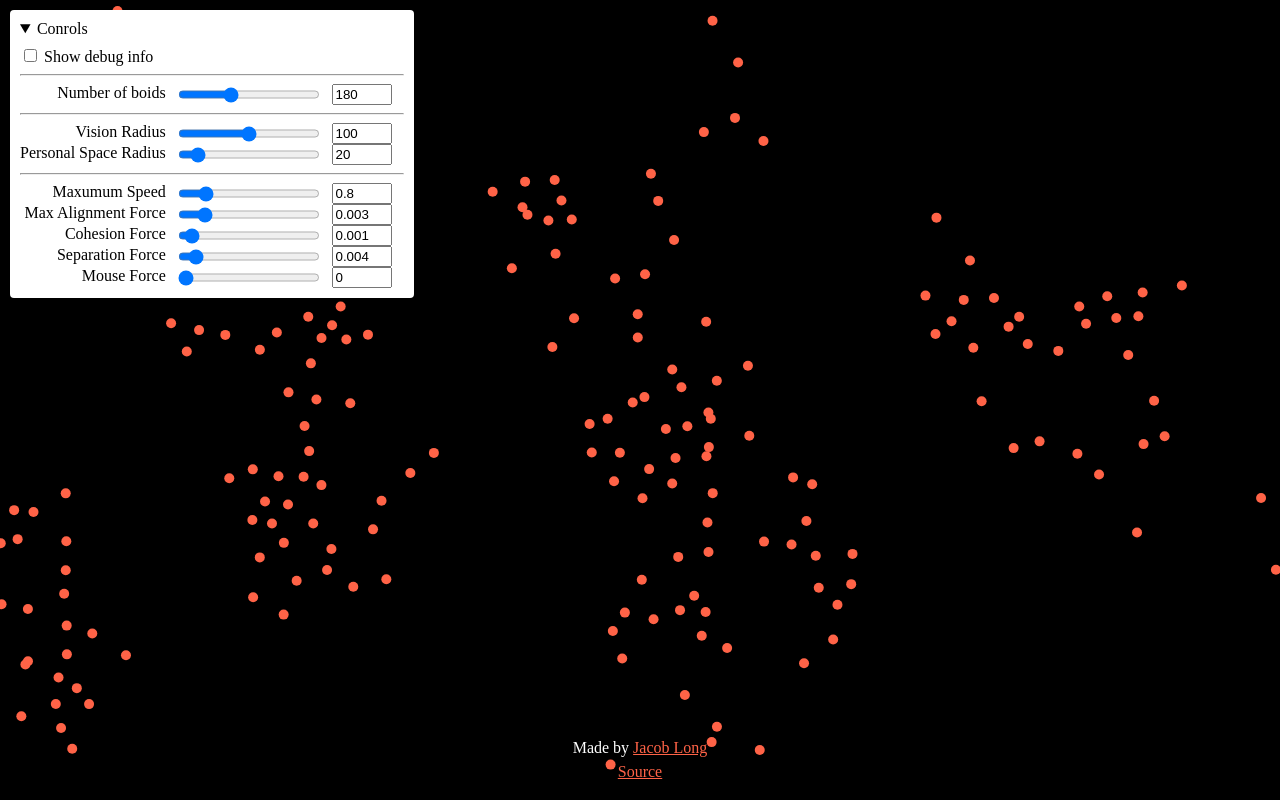
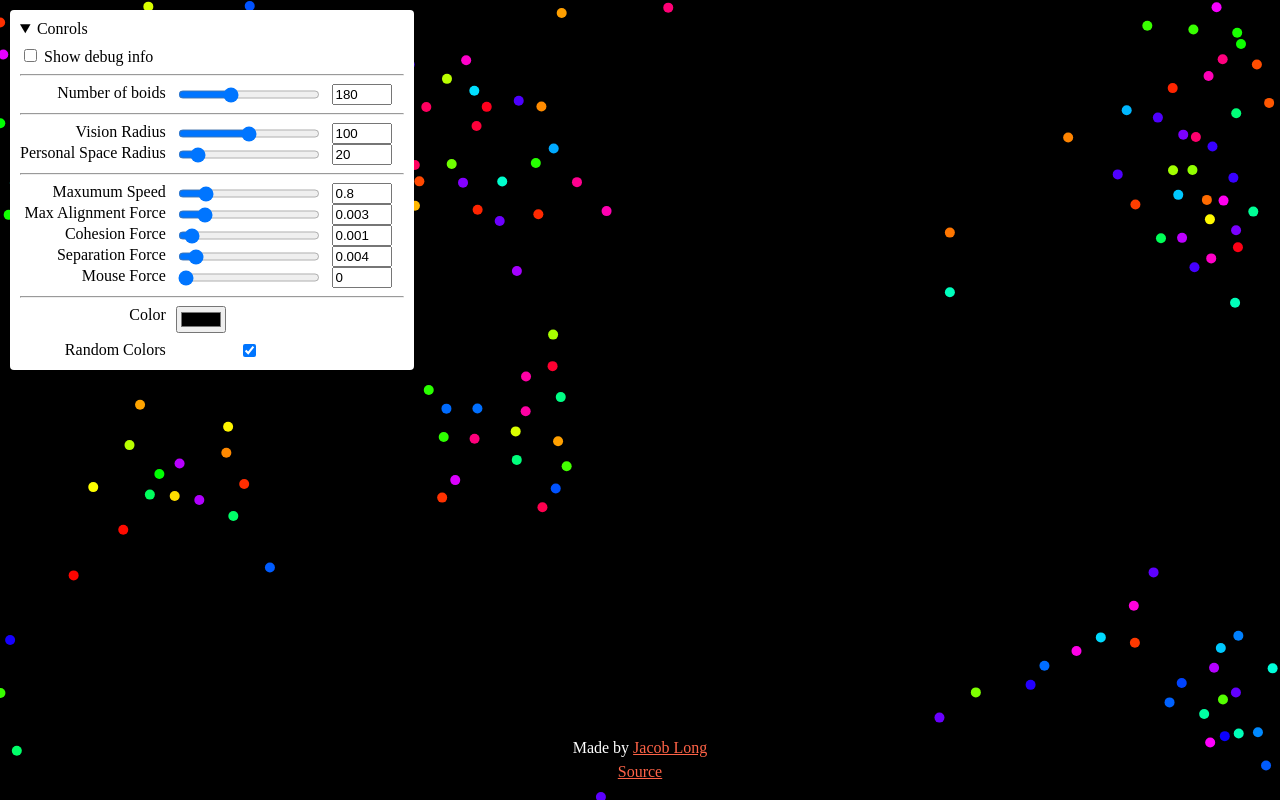
Before and after one commit to Jclong98/boids-vue, a Vue app: page / in a window 1280 px wide. Both pictures are taken after a click on the heading "Conrols". Built offline with nearby package versions, Linux system fonts and the light colour scheme.

Commit message:
add random colors and a color picker

```diff
--- a/src/components/Boids.vue
+++ b/src/components/Boids.vue
@@ -11,6 +11,8 @@ const maxAlignmentForce = ref(0.003)
 const maxCohesionForce = ref(0.001)
 const maxSeparationForce = ref(0.004)
 const maxMouseForce = ref(0.0)
+const color = ref('tomato')
+const randomColors = ref(true)
 
 const canvasParent = ref()
 const { width, height } = useElementSize(canvasParent)
@@ -81,6 +83,7 @@ class Boid {
     this.velocity = new Vector(Math.random() * 2 - 1, Math.random() * 2 - 1)
     this.velocity.setMagnitude(maxSpeed.value)
     this.acceleration = new Vector(0, 0)
+    this.assignedColor = `hsl(${Math.random() * 360}, 100%, 50%)`
   }
 
   update(boids) {
@@ -225,7 +228,8 @@ class Boid {
    */
   draw() {
     if (!ctx.value) return
-    ctx.value.fillStyle = 'tomato'
+
+    ctx.value.fillStyle = randomColors.value ? this.assignedColor : color.value
 
     // draw a circle at the boid's position
     ctx.value.beginPath()
@@ -404,6 +408,20 @@ onMounted(() => {
         <input type="number" v-model="maxMouseForce" />
       </label>
     </div>
+
+    <hr />
+
+    <div>
+      <label class="input-grid">
+        <span>Color</span>
+        <input type="color" v-model="color" />
+      </label>
+    </div>
+
+    <div class="input-grid" style="margin-top: 0.5rem">
+      <label for="random-colors"> Random Colors </label>
+      <input type="checkbox" id="random-colors" v-model="randomColors" />
+    </div>
   </details>
 
   <div ref="canvasParent" class="boids-container" style="z-index: -1">
```
